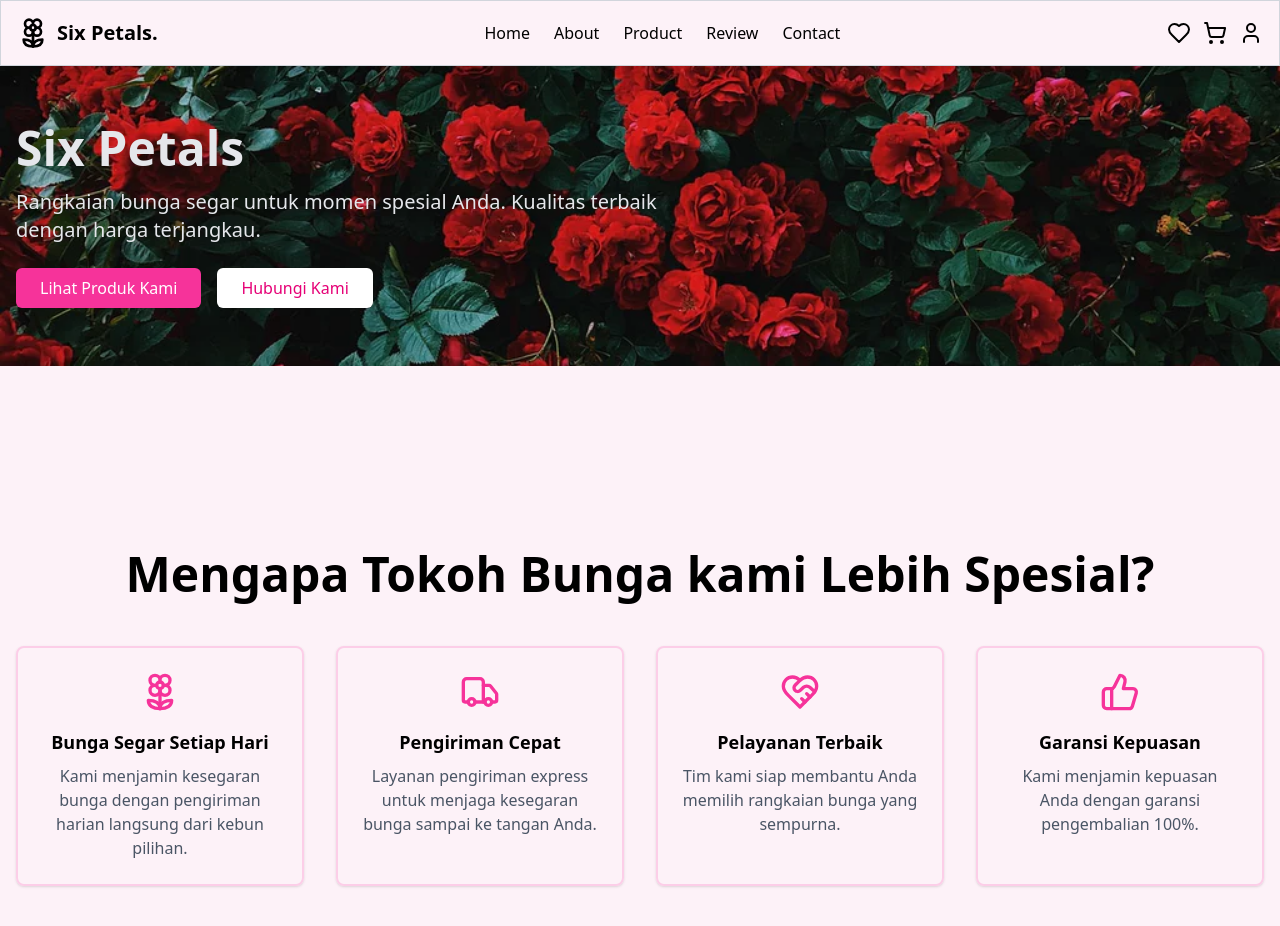
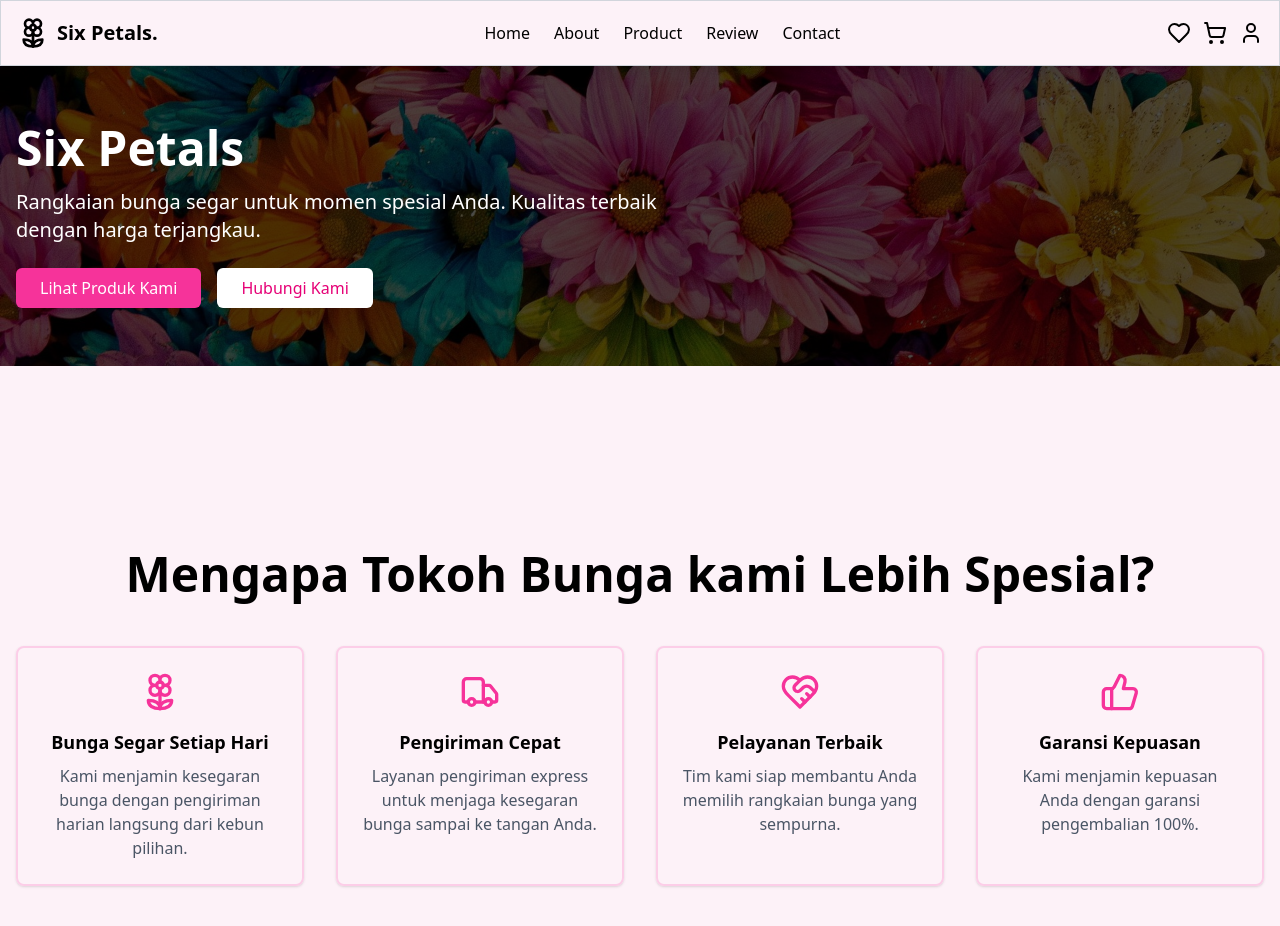
Before and after one commit to Fajar956/Project-Sintak, a React (Vite) app: page / in a window 1280 px wide. Shown: the top 926 px of the page. Built offline with nearby package versions, Linux system fonts and the light colour scheme.

Commit message:
memperbarui hero-section menambahkan foto buketmawarmerah dan foto bungapelangi

```diff
--- a/src/Component/hero-Section.jsx
+++ b/src/Component/hero-Section.jsx
@@ -14,16 +14,16 @@ function HeroSection() {
           {/* Background Image Container */}
           <div className="absolute inset-0">
             <img
-              src="./mawarmerah.webp"
+              src="./bungapelangi.jpg"
               alt="hamparan bunga"
               className="w-full h-full object-cover"
             />
-            <div className="absolute inset-0  bg-opacity-40" />
+            <div className="absolute inset-0 bg-black/70 backdrop-blur-none" />
           </div>
 
           {/* Content Container */}
           <div className="relative container mx-auto px-4 h-full flex items-center">
-            <div className="max-w-2xl text-gray-200">
+            <div className="max-w-2xl text-white">
               <h1 className="text-4xl md:text-5xl font-bold mb-4">
                 Six Petals
               </h1>
@@ -35,13 +35,13 @@ function HeroSection() {
               {/* Buttons Container */}
               <div className="flex flex-wrap gap-4">
                 <a
-                  href='/'
+                  href="/"
                   className="bg-pink-500 hover:bg-pink-600 text-white px-6 py-2 rounded-md font-medium transition-colors"
                 >
                   Lihat Produk Kami
                 </a>
                 <a
-                  href='/'
+                  href="/"
                   className="bg-white hover:bg-gray-400 text-pink-600 px-6 py-2 rounded-md font-medium transition-colors"
                 >
                   Hubungi Kami
```
Also changed, not shown: public/buketmawarmerah.webp (added), public/bungapelangi.jpg (added).
